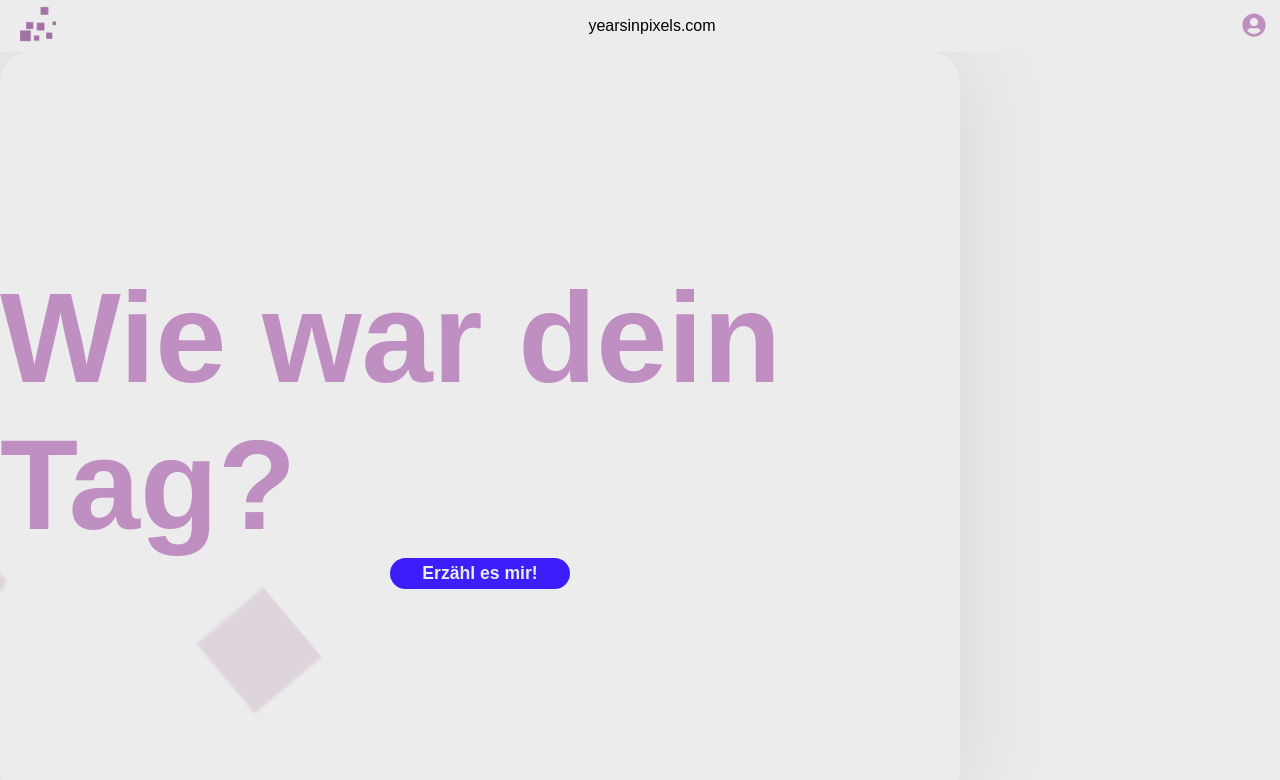
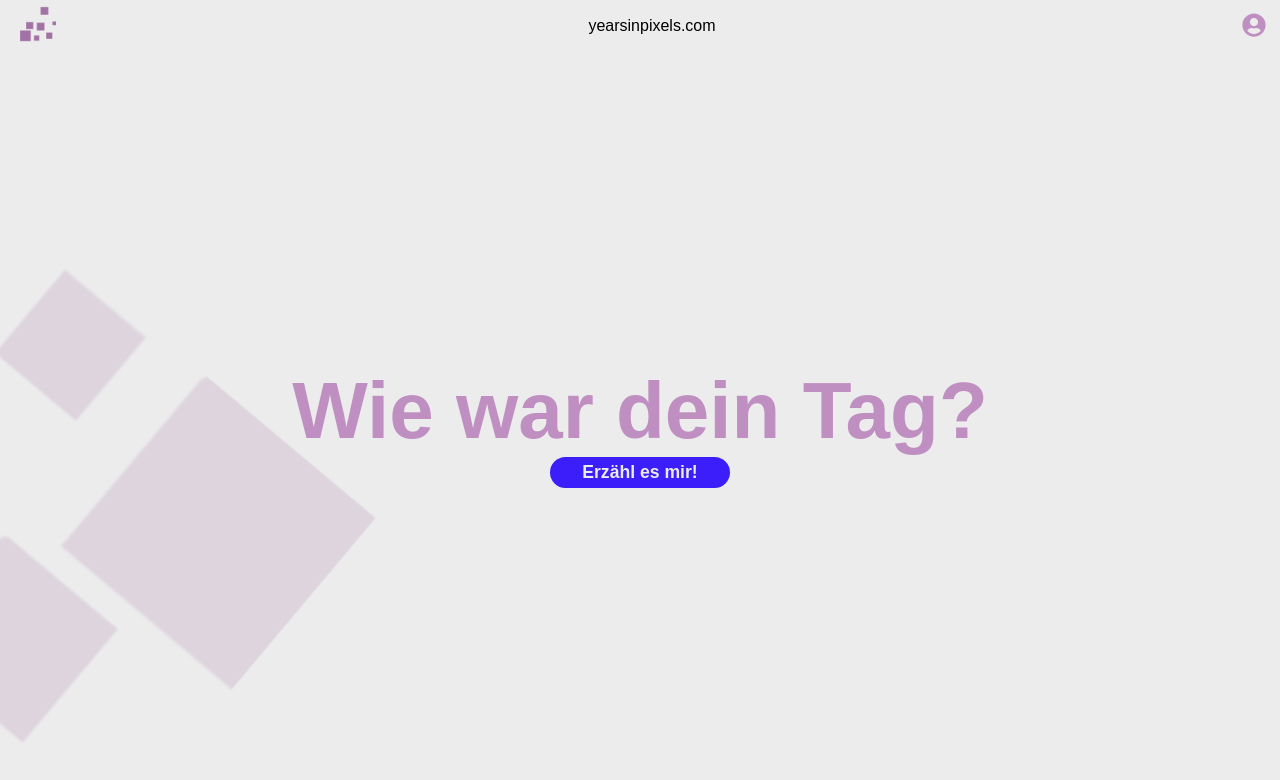
Before and after one commit to danielgran/yearsinpixels_frontend, a Vue app: page / in a window 1280 px wide. Shown: the top 780 px of the page. Built offline with nearby package versions, Linux system fonts and the light colour scheme; a web font is replaced by a local one.

Commit message:
CSS Source now scoped

```diff
--- a/src/static/BottomSheets/AddDay/AddDay.vue
+++ b/src/static/BottomSheets/AddDay/AddDay.vue
@@ -20,6 +20,5 @@ import AddDay from "./AddDay";
 export default AddDay;
 </script>
 
-<style scoped>
-@import "./AddDay.css";
+<style scoped src="./AddDay.css">
 </style>
--- a/src/static/Dashboard/Dashboard.css
+++ b/src/static/Dashboard/Dashboard.css
@@ -56,22 +56,3 @@ b {
   border-top-right-radius: 1.3rem 1.3rem;
   text-align: center;
 }
-
-h1 {
-  font-size: 8.0rem;
-  color: #C08FC2;
-}
-
-h2 {
-  font-size: 1.7rem;
-  color: #C08FC2;
-}
-
-h3 {
-  font-size: 1.6rem;
-  color: #C08FC2;
-}
-
-h4 {
-  font-size: 1.3rem;
-}
--- a/src/static/Dashboard/Dashboard.vue
+++ b/src/static/Dashboard/Dashboard.vue
@@ -30,6 +30,5 @@ import Dashboard from "./Dashboard";
 export default Dashboard;
 </script>
 
-<style>
-@import "./Dashboard.css";
+<style scoped src="./Dashboard.css">
 </style>
--- a/src/static/Header/Header.vue
+++ b/src/static/Header/Header.vue
@@ -28,6 +28,5 @@ import Header from "./Header";
 export default Header;
 </script>
 
-<style scoped>
-@import "./Header.css";
+<style scoped src="./Header.css">
 </style>
--- a/src/static/Landing/Landing.css
+++ b/src/static/Landing/Landing.css
@@ -2,14 +2,13 @@
   position: relative;
   display: flex;
   flex-direction: column;
-  justify-content: center;
+  align-items: center;
   height: 100%;
   width: 100%;
   overflow: hidden;
 }
 
 #container {
-  background: #ECECEC;
   height: 100%;
   width: 100%;
 }
@@ -29,6 +28,10 @@
   flex-direction: column;
   justify-content: center;
   align-items: center;
+}
+
+#middle h1 {
+  font-size: 5.0rem;
 }
 
 #middle button {
--- a/src/static/Landing/Landing.vue
+++ b/src/static/Landing/Landing.vue
@@ -25,6 +25,5 @@ import Landing from "./Landing";
 export default Landing;
 </script>
 
-<style scoped>
-@import "./Landing.css";
+<style scoped src="./Landing.css">
 </style>
--- a/src/static/login/Login.vue
+++ b/src/static/login/Login.vue
@@ -35,6 +35,5 @@ import Login from "./Login";
 export default Login;
 </script>
 
-<style scoped>
-@import "./Login.css";
+<style scoped src="./Login.css">
 </style>
```
